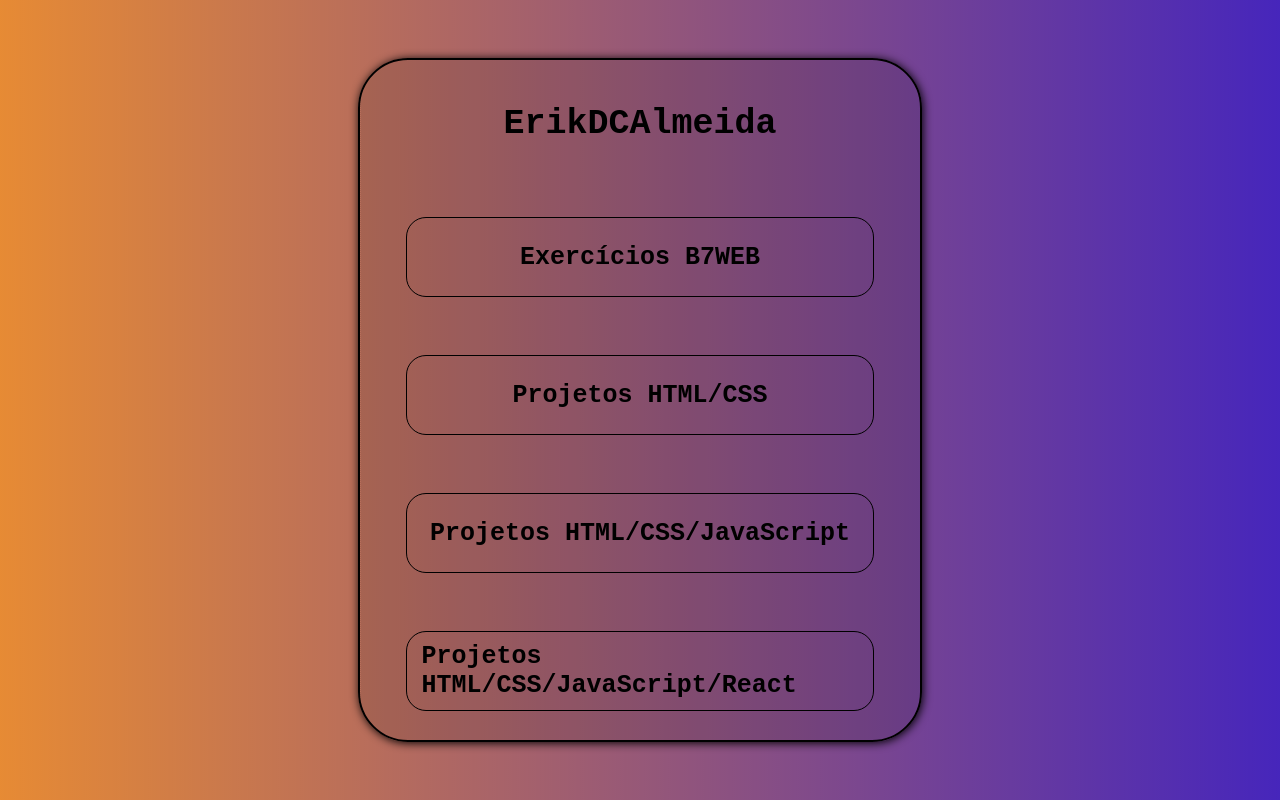
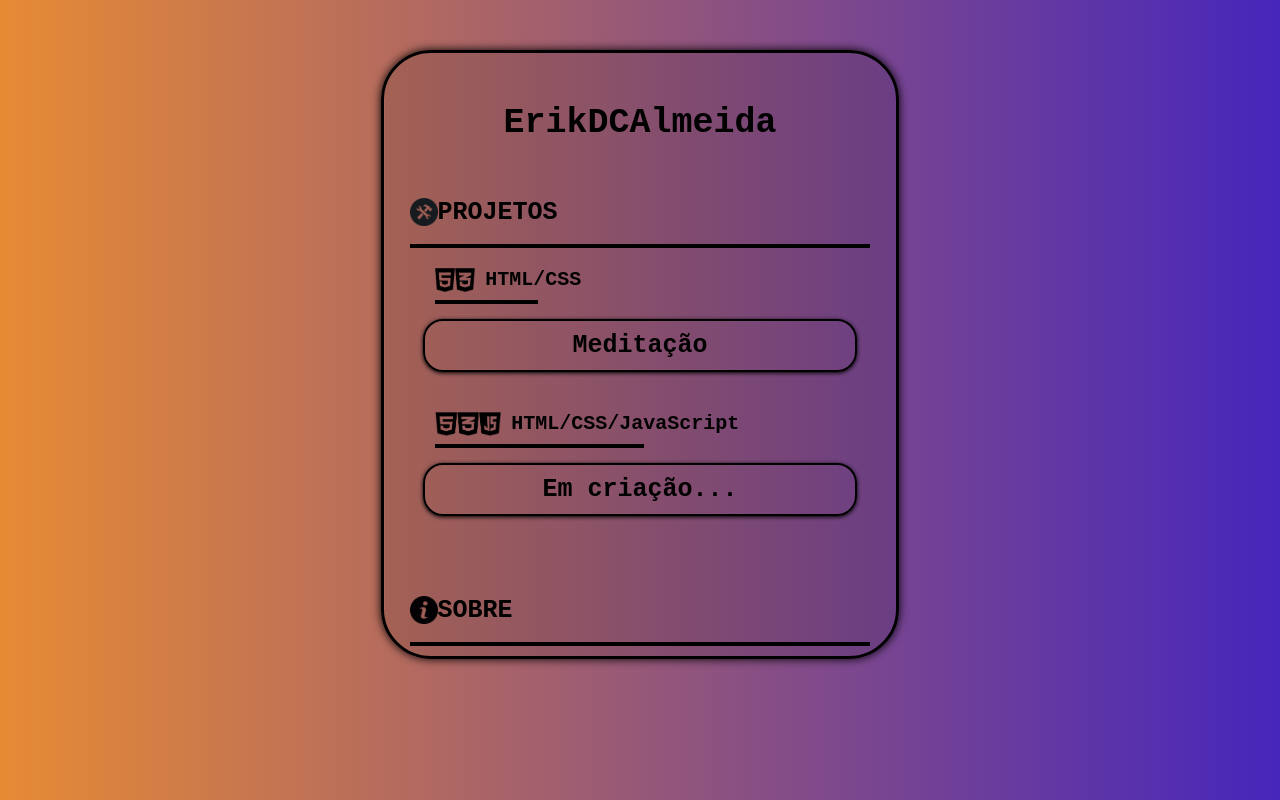
Before and after one commit to ErikDCAlmeida/ErikDCAlmeida.github.io, a plain HTML site: page index.html in a window 1280 px wide. Drawn offline with Linux system fonts and the light colour scheme.

Commit message:
Reformulação da página

```diff
--- a/assets/css/index.css
+++ b/assets/css/index.css
@@ -10,7 +10,8 @@ body{
 }
 
 .sectionInfos{
-    height: 100vh;
+    margin-top: 50px;
+    margin-bottom: 50px;
     display: flex;
     align-items: center;
     justify-content: center;
@@ -21,30 +22,44 @@ body{
     flex-direction: column;
     align-items: center;
     justify-content: space-around;
-    width: 70vh;
-    height: 85vh;
+    width: 40%;
     background-image: linear-gradient(45deg, transparent 1px, rgba(0,0,0,.1) 1px);
     background-size: auto 2px;
     border-radius: 50px;
+    border: 3px solid black;
+    box-shadow: 0px 0px 10px;
+}
+
+.principal .cabecalho{
+    padding-top: 10px;
+    width: 90%;
+    margin-bottom: 10px;
+    margin-top: 40px;
+}
+
+.principal .classificacao{
+    padding-top: 10px;
+    width: 80%;
+    margin-bottom: 10px;
+}
+
+.principal .projeto{
+    display: flex;
+    flex-direction: column;
+    align-items: center;
     border: 2px solid black;
-    box-shadow: 1px 1px 10px;
+    border-radius: 20px;
+    padding: 10px;
+    width: 80%;
+    margin-bottom: 30px;
+    box-shadow: 0px 1px 4px black;
 }
 
 .principal a{
-    display: inline-block;
-    border: 1px solid black;
-    border-radius: 20px;
     text-decoration: none;
-    font-size: 25px;
-    font-weight: bold;
     color: black;
-    width: 78%;
-    height: 6vh;
-    display: flex;
-    align-items: center;
-    justify-content: center;
-    padding: 15px;
-    margin: -40px;
+    margin-top: 5px;
+    margin-bottom: 5px;
 }
 
 .principal a:hover{
@@ -52,22 +67,79 @@ body{
     color: white;
 }
 
-.principal a:hover span{
-    transform: scale(1.05);
-}
-
-.principal .titulo{
+.principal .criador{
     font-size: 35px;
     font-weight: bold;
     border: none;
     width: auto;
-    height: auto;
-
+    margin-top: 50px;
 }
 
-.principal .titulo:hover{
+.principal .criador:hover{
     background-color: transparent;
     color: white;
-    border-bottom: 2px solid black;
-    border-radius: 2px;
+    transform: scale(1.05);
 }
+
+.cabecalho .linha{
+    height: 4px;
+    width: 100%;
+    background-color: black;
+    margin-top: 10px;
+}
+
+#imgTitulo img{
+    width: 28px;
+    height: 28px;
+}
+
+.classificacao .linhaClassificacao{
+    height: 4px;
+    background-color: black;
+    margin-top: 2px;
+}
+
+.cabecalho .titulo{
+    font-weight: bold;
+    font-size: 25px;
+    display: flex;
+}
+
+.classificacao .nomeClassificacao{
+    font-weight: bold;
+    font-size: 20px;
+}
+
+.classificacao .class1{
+    width: 25%;
+}
+
+.classificacao .class2{
+    width: 51%;
+}
+
+.nomeClassificacao{
+    display: flex;
+}
+
+#imghtmlcss img{
+    width: 40px;
+    height: 24px;
+    margin-right: 10px;
+}
+
+#imghtmlcssjs img{
+    width: 66px;
+    height: 24px;
+    margin-right: 10px;
+}
+
+.projeto .nomeProjeto{
+    font-weight: bold;
+    font-size: 25px;
+}
+
+.projeto .configs{
+    font-weight: bold;
+    font-size: 18px;
+}
--- a/index.html
+++ b/index.html
@@ -1,19 +1,51 @@
 <!DOCTYPE html>
-<html lang="en">
+<html lang="pt-br">
 <head>
     <meta charset="UTF-8">
     <meta name="viewport" content="width=device-width, initial-scale=1.0">
     <link rel="stylesheet" href="./assets/css/index.css" type="text/css">
-    <title>Document</title>
+    <title>Projetos ErikDCAlmeida</title>
 </head>
 <body>
     <section class="sectionInfos">
         <div class="principal">
-            <a href="" class="titulo">ErikDCAlmeida</a>
-            <a href=""><span>Exercícios B7WEB</span></a>
-            <a href=""><span>Projetos HTML/CSS</span></a>
-            <a href=""><span>Projetos HTML/CSS/JavaScript</span></a>
-            <a href=""><span>Projetos HTML/CSS/JavaScript/React</span></a>
+            <a href="https://github.com/ErikDCAlmeida" class="criador">ErikDCAlmeida</a>
+            <div class="cabecalho">
+                <div class="titulo">
+                    <div id="imgTitulo"><img src="./assets/images/ferramentas.png" alt="ferramentas"></div>
+                    <div>PROJETOS</div>
+                </div>
+                <div class="linha"></div>
+            </div>
+            <div class="classificacao">
+                <div class="nomeClassificacao">
+                    <div id="imghtmlcss"><img src="./assets/images/htmlcss.png" alt="logosHTMLCSS"></div>
+                    <div>HTML/CSS</div>
+                </div>
+                <div class="linhaClassificacao class1"></div>
+            </div>
+            <a href="" class="projeto">
+                <div class="nomeProjeto">Meditação</div>
+            </a>
+            <div class="classificacao">
+                <div class="nomeClassificacao">
+                    <div id="imghtmlcssjs"><img src="./assets/images/htmlcssjs.png" alt="logosHTMLCSS"></div>
+                    <div>HTML/CSS/JavaScript</div>
+                </div>
+                <div class="linhaClassificacao class2"></div>
+            </div>
+            <a href="" class="projeto">
+                <div class="nomeProjeto">Em criação...</div>
+            </a>
+
+            <div class="cabecalho">
+                <div class="titulo">
+                    <div id="imgTitulo"><img src="./assets/images/imgInfo.png" alt="info"></div>
+                    <div>SOBRE</div>
+                </div>
+                <div class="linha"></div>
+            </div>
+
         </div>
     </section>
 </body>
```
Also changed, not shown: assets/images/ferramentas.png (added), assets/images/htmlcss.png (added), assets/images/htmlcssjs.png (added), assets/images/imgInfo.png (added).
